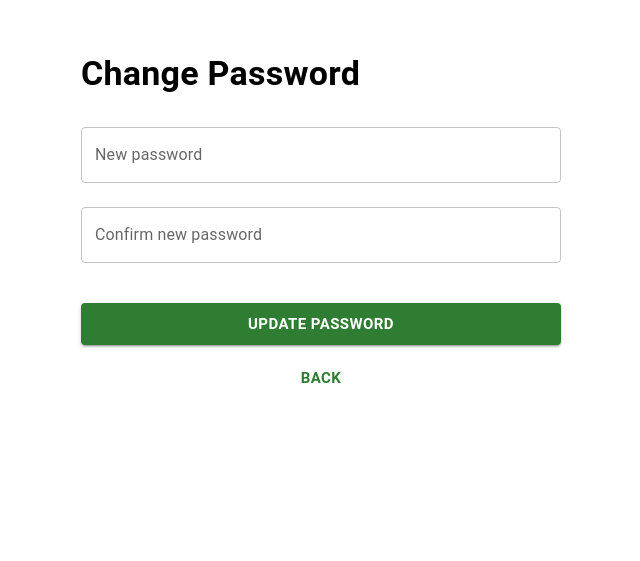
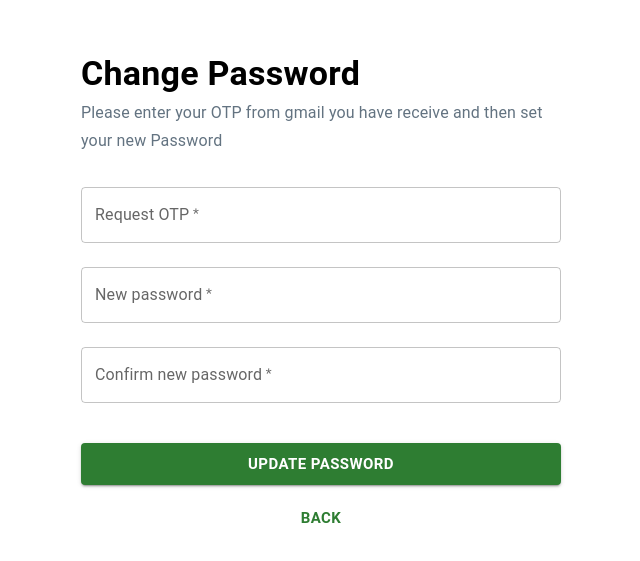
Before and after one commit to Russ0506/chat-random-client-fe, a React (Create React App) app: page / in a window 1280 px wide. Shown: the part 147-708 px from the top of the page, without its empty margins (319-959 px from the left). Built offline with nearby package versions, Linux system fonts and the light colour scheme.

Commit message:
git commit -m
 - done coding UI Reset password mail confirm.
 - done coding UI reset password.

```diff
--- a/src/App.js
+++ b/src/App.js
@@ -1,18 +1,17 @@
 import { CssBaseline } from "@mui/material";
 import React from "react";
 import "./styles/App.css";
-import ForgotPassword from "./views/pages/authenticator/ForgotPassword";
-import ChangePassword from "./views/pages/authenticator/ChangePassword";
+import ResetPassword from "./views/pages/authenticator/ResetPassword";
 import { theme } from "./views/theme/fonts/Font";
 import { ThemeProvider } from "@mui/material/styles";
 import Login from "./views/pages/authenticator/Login";
-import ChangePwdEmailConfirm from "./views/pages/authenticator/ChangePwdEmailConfirm";
+import ResetPwdEmailConfirm from "./views/pages/authenticator/ResetPwdEmailConfirm";
 
 function App() {
   return (
     // <Login />
-    // <ChangePwdEmailConfirm />
-    <ChangePassword/>
+    // <ResetPwdEmailConfirm /> //done
+    <ResetPassword />
     // <ThemeProvider theme={theme}>
 
     // </ThemeProvider>
--- a/src/views/pages/authenticator/ChangePassword.js
+++ /dev/null
@@ -1,68 +0,0 @@
-import { Box, Button, Stack, TextField, Typography } from "@mui/material";
-import React from "react";
-
-export default function ChangePassword() {
-  return (
-    <Box
-      sx={{
-        display: "flex",
-        justifyContent: "center",
-        alignItems: "center",
-        width: "auto",
-        height: "100vh",
-      }}
-    >
-      <Box
-        sx={{
-          width: "50%",
-          height: "50%",
-          minWidth: "365px",
-          maxWidth: "480px",
-        }}
-      >
-        <Stack direction="column" spacing={0.5} sx={{ mb: 4 }}>
-          <Typography
-            variant="h4"
-            component="div"
-            gutterBottom
-            sx={{ fontWeight: "bold" }}
-          >
-            Change Password
-          </Typography>
-          {/* <Typography variant="subtitle1" sx={{ color: "#637381" }}>
-            Please enter your new password
-          </Typography> */}
-        </Stack>
-        <Stack direction="column" spacing={3}>
-          <TextField
-            id="outlined-password-input"
-            label="New password"
-            type="password"
-            autoComplete="current-password"
-          />
-          <TextField
-            id="outlined-password-input"
-            label="Confirm new password"
-            type="password"
-            autoComplete="current-password"
-          />
-        </Stack>
-        <Stack direction="column" sx={{ mt: 5 }}>
-          <Button
-            variant="contained"
-            color="success"
-            size="large"
-            sx={{ fontWeight: "bold" }}
-          >
-            Update Password
-          </Button>
-        </Stack>
-        <Stack direction="column" sx={{ mt: 1.5 }}>
-          <Button color="success" size="large" sx={{ fontWeight: "bold" }}>
-            Back
-          </Button>
-        </Stack>
-      </Box>
-    </Box>
-  );
-}
--- a/src/views/pages/authenticator/ChangePwdEmailConfirm.js
+++ b/src/views/pages/authenticator/ResetPassword.js
@@ -1,9 +1,10 @@
 import { Box, Button, Stack, TextField, Typography } from "@mui/material";
 import React, { useEffect, useState } from "react";
 import { useDispatch, useSelector } from "react-redux";
+import { resetPwd } from "../../../features/auth";
 import { clearMessage } from "../../../features/message";
-import { resetPwdEmailConfirm } from "../../../features/auth";
-export default function ChangePwdEmailConfirm(props) {
+
+export default function ChangePassword(props) {
   const dispatch = useDispatch();
   const [loading, setLoading] = useState(false);
   const { isLoggedIn } = useSelector((state) => state.auth);
@@ -14,12 +15,15 @@ export default function ChangePwdEmailConfirm(props) {
 
   const handleSubmit = (event) => {
     event.preventDefault();
-    console.log("ahihi")
     const data = new FormData(event.currentTarget);
     console.log(data);
     dispatch(
-      resetPwdEmailConfirm({
-        user: { email: data.get("email") },
+      resetPwd({
+        user: {
+          reset_password_token: data.get("resetPasswordToken"),
+          password: data.get("newPassword"),
+          password_confirmation: data.get("confirmNewPassword"),
+        },
       })
     )
       .unwrap()
@@ -45,7 +49,7 @@ export default function ChangePwdEmailConfirm(props) {
       <Box
         component="form"
         onSubmit={handleSubmit}
-        noValidate
+        // noValidate
         sx={{
           width: "50%",
           height: "50%",
@@ -60,18 +64,37 @@ export default function ChangePwdEmailConfirm(props) {
             gutterBottom
             sx={{ fontWeight: "bold" }}
           >
-            Email Confirmation
+            Change Password
+          </Typography>
+          <Typography variant="subtitle1" sx={{ color: "#637381" }}>
+            Please enter your OTP from gmail you have receive and then set your
+            new Password
           </Typography>
         </Stack>
         <Stack direction="column" spacing={3}>
           <TextField
-            id="email"
+            id="pwd-request-token"
+            label="Request OTP"
+            name="resetPasswordToken"
+            type="text"
             required
-            label="Email"
-            type="email"
-            name="email"
-            autoComplete="email"
-            autoFocus
+            autoComplete="current-OTP"
+          />
+          <TextField
+            id="new-password"
+            label="New password"
+            name="newPassword"
+            type="password"
+            required
+            autoComplete="current-new-password"
+          />
+          <TextField
+            id="confirm-new-password"
+            label="Confirm new password"
+            name="confirmNewPassword"
+            type="password"
+            required
+            autoComplete="current-confirm-new-password"
           />
         </Stack>
         <Stack direction="column" sx={{ mt: 5 }}>
@@ -82,7 +105,7 @@ export default function ChangePwdEmailConfirm(props) {
             size="large"
             sx={{ fontWeight: "bold" }}
           >
-            Send Email
+            Update Password
           </Button>
         </Stack>
         <Stack direction="column" sx={{ mt: 1.5 }}>
--- a/src/views/pages/authenticator/ForgotPassword.js
+++ b/src/views/pages/authenticator/ResetPwdEmailConfirm.js
@@ -1,7 +1,36 @@
 import { Box, Button, Stack, TextField, Typography } from "@mui/material";
-import React from "react";
+import React, { useEffect, useState } from "react";
+import { useDispatch, useSelector } from "react-redux";
+import { clearMessage } from "../../../features/message";
+import { resetPwdEmailConfirm } from "../../../features/auth";
+export default function ChangePwdEmailConfirm(props) {
+  const dispatch = useDispatch();
+  const [loading, setLoading] = useState(false);
+  const { isLoggedIn } = useSelector((state) => state.auth);
+  const { message } = useSelector((state) => state.message);
+  useEffect(() => {
+    dispatch(clearMessage());
+  }, [dispatch]);
 
-export default function ForgotPassword() {
+  const handleSubmit = (event) => {
+    event.preventDefault();
+    const data = new FormData(event.currentTarget);
+    console.log(data);
+    dispatch(
+      resetPwdEmailConfirm({
+        user: { email: data.get("email") },
+      })
+    )
+      .unwrap()
+      .then(() => {
+        props.history.push("/profile");
+        window.location.reload();
+      })
+      .catch(() => {
+        setLoading(false);
+      });
+  };
+
   return (
     <Box
       sx={{
@@ -13,6 +42,9 @@ export default function ForgotPassword() {
       }}
     >
       <Box
+        component="form"
+        onSubmit={handleSubmit}
+        noValidate
         sx={{
           width: "50%",
           height: "50%",
@@ -36,17 +68,24 @@ export default function ForgotPassword() {
         </Stack>
         <Stack direction="column" spacing={3}>
           <TextField
-            id="outlined-password-input"
-            label="Email address"
-            type="text"
+            id="email"
+            required
+            label="Email"
+            type="email"
+            name="email"
+            autoComplete="email"
+            autoFocus
           />
+        </Stack>
+        <Stack direction="column" sx={{ mt: 5 }}>
           <Button
+            type="submit"
             variant="contained"
             color="success"
             size="large"
             sx={{ fontWeight: "bold" }}
           >
-            Reset Password
+            Send Email
           </Button>
         </Stack>
         <Stack direction="column" sx={{ mt: 1.5 }}>
```
